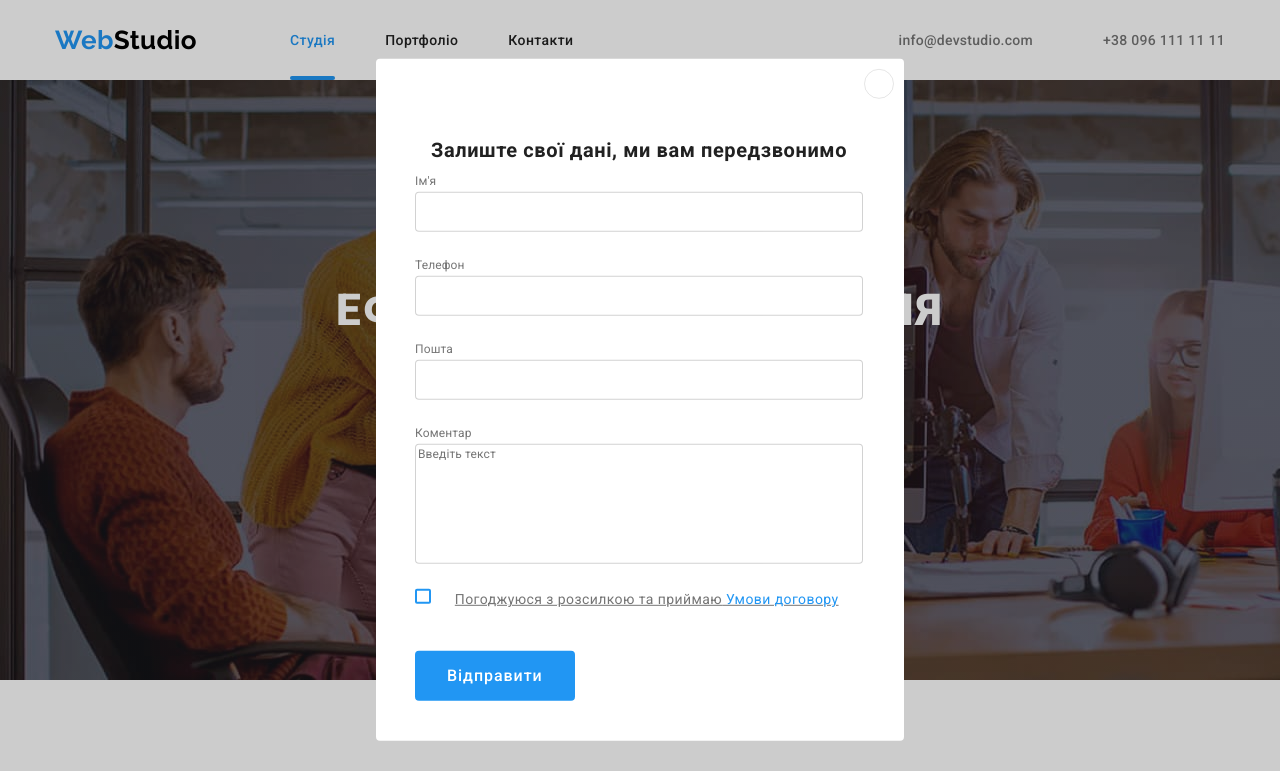
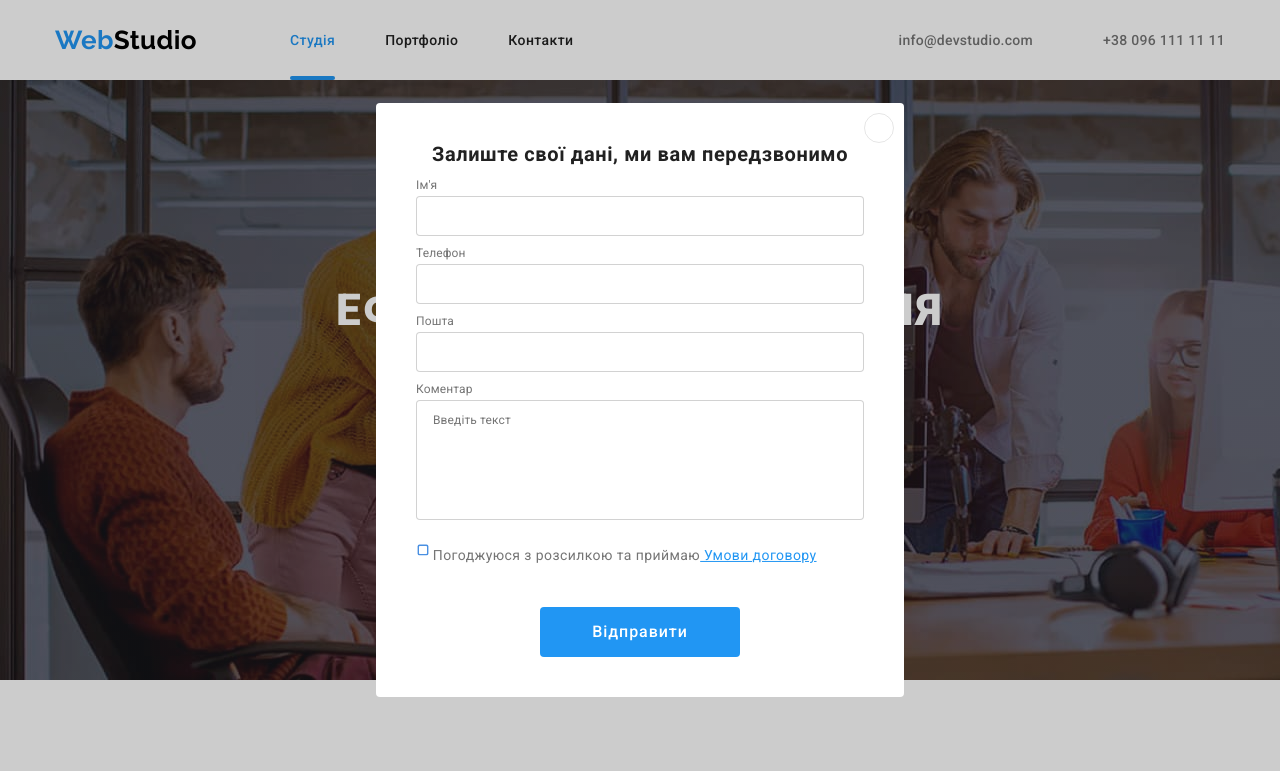
Before and after one commit to MirVika/goit-markup-hw-06, a plain HTML site: page index.html in a window 1280 px wide. Both pictures are taken after a click on the button "Замовити послугу". Shown: the top 771 px of the page. Drawn offline with nearby package versions, Linux system fonts and the light colour scheme.

Commit message:
fixed mistakes

```diff
--- a/css/styles.css
+++ b/css/styles.css
@@ -602,7 +602,7 @@ footer a {
 }
 
 .subscribe-form {
-  margin-left: 93px;
+  margin-left: auto;
 
 }
 .follow {
@@ -617,7 +617,7 @@ footer a {
   height: 50px;
   left: 815px;
   top: 2784px;
-
+color: var(--secondary-acent-text-color);
   border: 1px solid rgba(255, 255, 255, 0.3);
   filter: drop-shadow(0px 4px 4px rgba(0, 0, 0, 0.15));
   border-radius: 4px;
@@ -800,14 +800,11 @@ footer a {
   left: 50%;
   transform: translateY(-50%) translateX(-50%);
   width: 528px;
-  min-height: 581px;
   border-radius: 4px;
   background-color: #ffffff;
   z-index: var(--index-backdrop);
-  padding-top: 40px;
-  padding-left: 39px;
-  padding-bottom: 40px;
-  padding-right: 41px;
+  padding: 40px;
+
 }
 
 .close-btn {
@@ -824,26 +821,37 @@ footer a {
   border: 1px solid rgba(0, 0, 0, 0.1);
   background-color: transparent;
   cursor: pointer;
+  transition: var(--trns-fast);
+}
+.close-btn:hover,
+.close-btn:focus {
+  color: var(--acent-text-color);
 }
 .close-btn-icon {
   fill: currentColor;
 }
-.close-btn-icon:hover {
-  color: var(--acent-text-color);
-}
+
 .modal-title {
   font-weight: 700;
   font-size: 20px;
   line-height: calc(23 / 20);
   text-align: center;
   letter-spacing: 0.03em;
-
   color: #212121;
-  margin-top: 40px;
   margin-bottom: 12px;
 }
 
-
+.modal-field {
+  position: relative;
+  margin-bottom: 10px;
+  display: block;
+}
+.form-icon {
+  position: absolute;
+  top: 50%;
+  left: 12px;
+  display: inline-block;
+}
 
 .form-label {
 
@@ -854,31 +862,49 @@ footer a {
   /* identical to box height */
   letter-spacing: 0.01em;
   color: #757575;
+  transition: var(--trns-fast);
+
+
+}
+.form-label:focus,
+.form-label:hover {
+  border: var(--acent-text-color);
 }
 .form-input {
-  width: 448px;
+  width: 100%;
   height: 40px;
   left: 576px;
   top: ;
-
   border: 1px solid rgba(33, 33, 33, 0.2);
   border-radius: 4px;
   outline: transparent;
+  cursor: pointer;
+  transition: border-color  var(--trns-fast);
+  padding-left: 40px;
 }
-.form-input:focus {
+.form-input:focus,
+.form-input:hover {
   border-color: var(--acent-text-color);
   transition: var(--trns-fast);
 }
+.form-icon {
+  color: currentColor;
+}
+.form-icon:focus {
+  color: var(--acent-text-color);
+}
 
 .form-label {
-  margin-top: 10px;
+
   margin-bottom: 4px;
 }
+
+.form-field {
+  margin-bottom: 20px;
+}
 .form-message {
-  width: 448px;
+  width: 100%;
   height: 120px;
-  left: 576px;
-  top: 519px;
   resize: none;
   font-weight: 400;
   font-size: 12px;
@@ -890,24 +916,55 @@ footer a {
   border: 1px solid rgba(33, 33, 33, 0.2);
   border-radius: 4px;
   outline: transparent;
-  margin-bottom: 20px;
+  cursor: pointer;
+  padding: 12px 16px;
 }
 .form-message:focus {
   border-color: var(--acent-text-color);
   transition: var(--trns-fast);
 }
 
-.checkbox-form {
-  appearance: none;
-  width: 16px;
-  height: 15px;
-  border: 2px solid #2196f3;
-  border-radius: 2px;
-  cursor: pointer;
-  transition: var(--trns-fast);
-  background-size: 0;
+.check {
+  padding-left: 1.2em;
 }
+.check__input {
+  position: absolute;
+    clip: rect(0 0 0 0);
+    width: 1px;
+    height: 1px;
+    margin: -1px;
+}
+.check__box {
+  position: absolute;
+  margin-top: 0.2em;
+  margin-left: -1em;
+  width: 0.6em;
+  height: 0.6em;
+  overflow: hidden;
+  border-radius: 0.05em;
+  background-color: white;
+  background-repeat: no-repeat;
+  background-position: 50% 50%;
+  box-shadow: 0 0 0 0.1em #4A90E2;
+}
+.check__input:checked+.check__box {
+  background-color: #4A90E2;
+  background-image: url(images/check.svg);
+}
+.check__input:focus+.check__box {
+  box-shadow:
+    0 0 0 0.1em #4A90E2,
 
+}
+.check__input:disabled+.check__box {
+  box-shadow: 0 0 0 0.1em #9B9B9B;
+}
+.check__input:checked:disabled+.check__box {
+  background-color: #9B9B9B;
+}
+.check-agree {
+  margin-top: 20px;
+}
 
 .agreement-text {
   user-select: none;
@@ -916,10 +973,11 @@ footer a {
     line-height: calc(24/14);
     letter-spacing: 0.03em;
     color: #757575;
-    text-decoration: underline;
+
 }
 .agreement-link {
   color: var(--acent-text-color);
+  text-decoration: underline;
 }
 .form-icon .unchecked{
 opacity: 1;
@@ -938,7 +996,20 @@ transition: var(--trns-fast);
 }
 
 .form-btn {
-  justify-content: center;
+  margin-top: 30px;
+  color: var(--secondary-acent-text-color);
+    background-color: var(--acent-text-color);
+    font-weight: 500;
+    font-size: 16px;
+    line-height: calc(30 / 16);
+    letter-spacing: 0.06em;
+    border: inherit;
+    border: none transparent;
+    padding: 10px 52px;
+    margin: 0 auto;
+    margin-top: 40px;
+    display: block;
+    transition: color var(--trns-fast), background-color var(--trns-fast), box-shadow var(--trns-fast);
 }
 
 /* цвет основного текста #757575
--- a/index.html
+++ b/index.html
@@ -535,6 +535,7 @@
         <p class="modal-title">Залиште свої дані, ми вам передзвонимо</p>
         <form class="modal-form">
           <div class="form-group">
+            <div class="modal-field">
           <label class="form-field">
 <span class="form-label">Ім'я</span>
             <input class="form-input" type="text" name="" required minlength="2">
@@ -543,6 +544,8 @@
                   <use href="./img/icons.svg#icon-person-black-18dp-1"></use>
                 </svg>
           </label>
+          </div>
+           <div class="modal-field">
            <label class="form-field">
 <span class="form-label">Телефон</span>
             <input class="form-input" type="tel" name="" required minlength="12" maxlength="12">
@@ -551,6 +554,8 @@
                   <use href="./img/icons.svg#icon-phone-black-18dp-1"></use>
                 </svg>
           </label>
+          </div>
+          <div class="modal-field">
             <label class="form-field">
 <span class="form-label">Пошта</span>
               <input class="form-input" type="email" name="" required>
@@ -559,23 +564,22 @@
                   <use href="./img/icons.svg#icon-email-black-18dp-1"></use>
                 </svg>
           </label>
+          </div>
            <label class="form-field">
 <span class="form-label">Коментар</span>
             <textarea class="form-message" name="user_message" rows="5" placeholder="Введіть текст"></textarea>
 
           </label>
           </div>
-
-              <input class="checkbox-form" type="checkbox" name="agreement">
-              <label class="form-field" for=""></label>
-
-<svg class="form-check" width="16" height="15">
-                  <use class="unchecked" href="./img/icons.svg#icon-rectangle"></use>
-                  <use class="checked" href="./img/icons.svg#icon-icon-check1"></use>
-                </svg>
+          <div class="check-agree">
+            <label class="check option">
+  <input class="check__input" type="checkbox">
+  <span class="check__box"></span>
+</label>
               <span class="agreement-text">Погоджуюся з розсилкою та приймаю<a class="agreement-link" href=""> Умови договору</a></span>
             </label>
-            <button class="form-btn primary button" type="submit" disabled>Відправити</button>
+            </div>
+            <button class="form-btn" type="submit" disabled>Відправити</button>
         </form>
       </div>
     </div>
```
